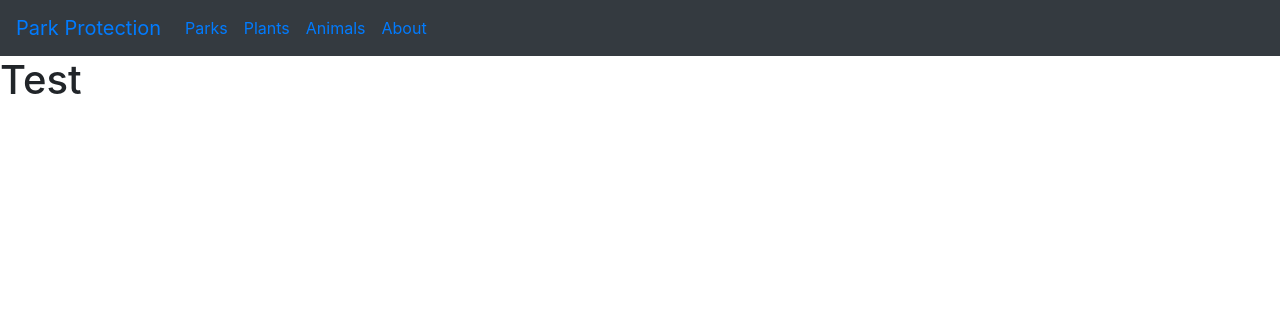
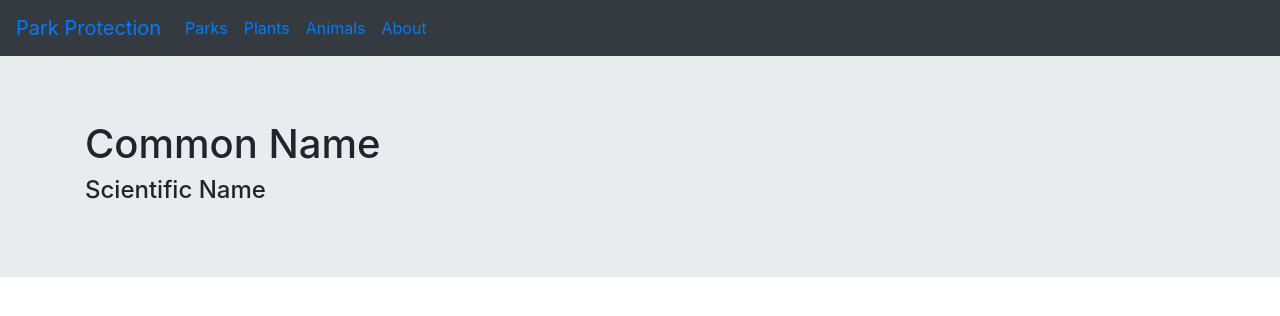
Before and after one commit to thekuhninator/park_protection, a React (Create React App) app: page /AbbottsBooby in a window 1280 px wide. Shown: the top 316 px of the page. Built offline with nearby package versions, Linux system fonts and the light colour scheme; the HTML template or start-up script is replaced by a standard one.

Commit message:
Installed styled-components

```diff
--- a/package.json
+++ b/package.json
@@ -9,7 +9,8 @@
     "bootstrap": "^4.4.1",
     "react-bootstrap": "^1.0.0-beta.16",
     "react-router-dom": "^5.1.2",
-    "react-scripts": "3.4.0"
+    "react-scripts": "3.4.0",
+    "styled-components": "^5.0.1"
   },
   "scripts": {
     "start": "react-scripts start",
--- a/src/AnimalInstancePages/AbbottsBooby.js
+++ b/src/AnimalInstancePages/AbbottsBooby.js
@@ -2,11 +2,17 @@ import React, {Component} from 'react';
 import logo from '../logo.png';
 import '../App.css';
 import Container from 'react-bootstrap/Container';
+import Jumbotron from 'react-bootstrap/Jumbotron'
 
 function AbbottsBooby() {
 	return (
-		<h1>Test</h1>
-  	);
+		<Jumbotron fluid>
+  			<Container>
+    			<h1 color="green">Common Name</h1>
+    			<h4>Scientific Name</h4>
+  			</Container>
+		</Jumbotron>
+	);
 }
 
 export default AbbottsBooby;
--- a/src/App.css
+++ b/src/App.css
@@ -30,6 +30,10 @@
     object-fit: cover;
 }
 
+.Animalh1 {
+  color: green;
+}
+
 .App-link {
   color: #61dafb;
 }
```
Also changed, not shown: 1 other file (tests, documents, lock files or other folders).
